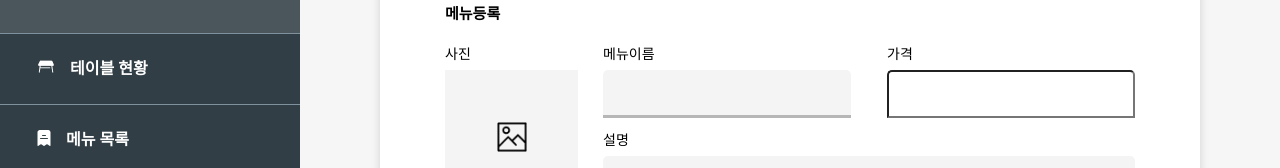
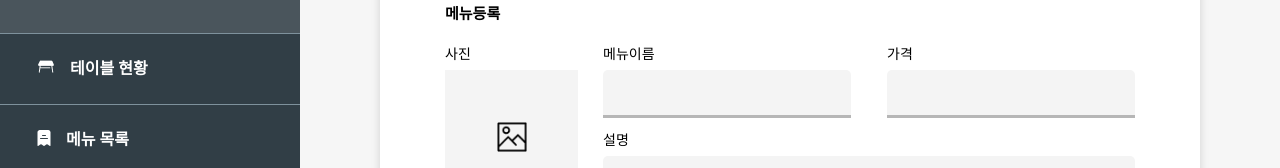
Before and after one commit to codestates-seb/seb40_main_021, a React (Create React App) app in the folder client/: page /user/menusetting in a window 1280 px wide. Shown: the part 251-419 px from the top of the page. Built offline with nearby package versions, Linux system fonts and the light colour scheme.

Commit message:
💄 Style: Input Style 수정

```diff
--- a/client/src/components/Input.js
+++ b/client/src/components/Input.js
@@ -13,18 +13,24 @@ const InputBox = styled.input`
       font-size: 1.4rem;
       margin: 0 0;
       border-radius: 5px 5px 0 0;
-      padding: 0.6rem 1rem;
+      padding: 16px 20px ;
+      font-size: 14px;
       height: 48px;
+      :focus {
+         outline: none !important; border-color: black;
+      }
       box-sizing: border-box;
-
+      &[type="number"]::-webkit-inner-spin-button {
+    -webkit-appearance: none;
+    margin: 0;
+}
       &::placeholder {
          color: #6d6d6d;
       }
-      &[type='text'] {
          background: #f4f4f4;
          border: none;
          border-bottom: 3px solid #b6b6b6;
-      }
+
       &[type='password'] {
          background: #f4f4f4;
          border: none;
@@ -32,11 +38,11 @@ const InputBox = styled.input`
       }
 
    @media screen and (max-width: 600px) {
-      &[type='text'] {
+
          background: #f4f4f4;
          border: none;
          border-bottom: 0px solid #b6b6b6;
-      }
+
       &[type='password'] {
          background: #f4f4f4;
          border: none;
@@ -45,14 +51,17 @@ const InputBox = styled.input`
    }
 `;
 
-const Input = ({ type, value, handleValue, width, placeholders }) => {
+const Input = ({ type, name, handleValue, width, value, placeholder, idx }) => {
    return (
       <InputBox
          type={type}
+         idx={idx}
+         value={value}
          //  defaultValue={value}
-      onChange={e => handleValue(e.target.value)}
+         onChange={e => handleValue(e)}
          width={width}
-      placeholders={placeholders}
+         placeholder={placeholder}
+         name={name}
       />
    );
 };
```
Lines whose indentation alone changed are shown as unchanged.
